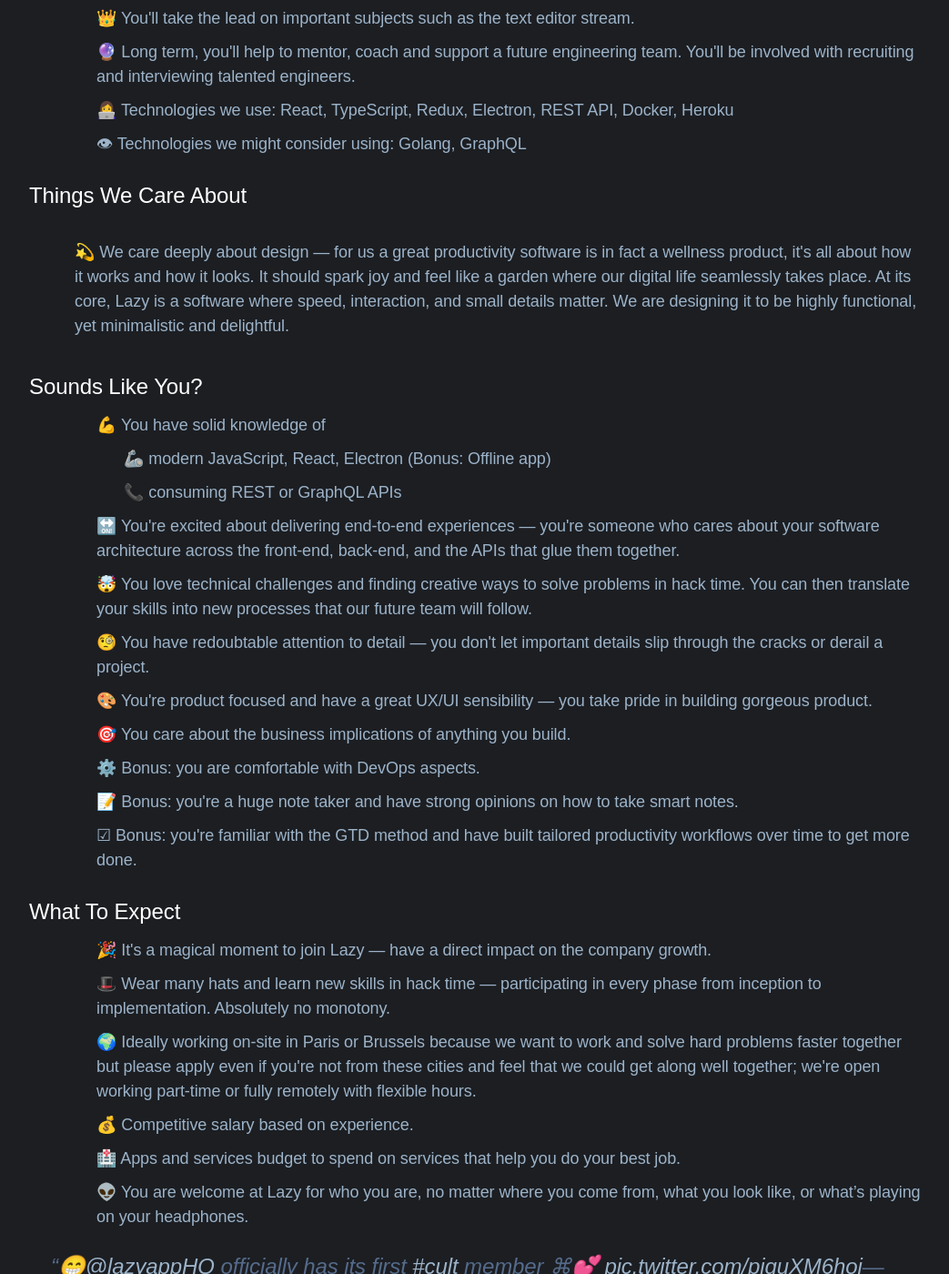
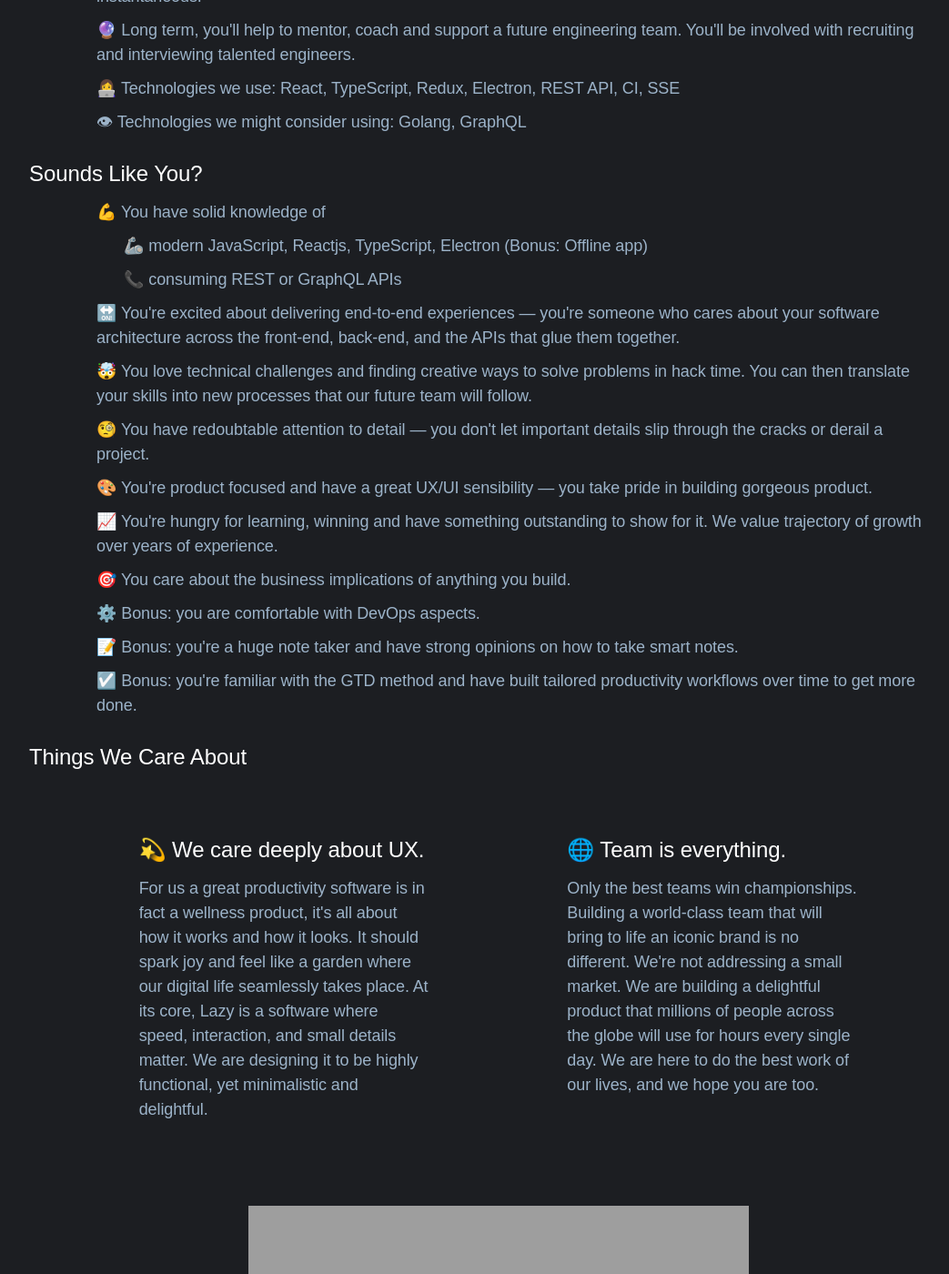
Before and after one commit to demtzu/lazy-landing, a Jekyll site: the page built from full-stack-swe-em.html, in a window 1280 px wide and 1400 px high, scrolled down 1902 px. Shown: the whole window at 91% size, without its empty margins (92-1135 px from the left). Built offline with Jekyll 4.4.1, drawn with Linux system fonts in a browser that asks for light colours; some web fonts are replaced; comment, search, counter and statistics services are not loaded; some of the changed text lies outside the part shown; grey boxes are pictures that could not be loaded.

Commit message:
update fs eng

```diff
--- a/full-stack-swe-em.html
+++ b/full-stack-swe-em.html
@@ -1,7 +1,7 @@
 ---
 layout: jobs
-title: Senior Full Stack Engineer @ Lazy
-description: We're hiring our first employee — Senior Full Stack Engineer — Apply to this role
+title: Senior Full Stack Engineer
+description: 👋 Come join us in crafting some delight @ Lazy
 image: hiring-SWE.png
 ---
 
@@ -12,6 +12,7 @@ image: hiring-SWE.png
                 <div class="container">
                     <div class="media-inner section-inner">
                         <div class="media-header text-center">
+                          <div class="tagline">founding team</div>
                             <h1 class="section-title mt-0">Senior Full Stack Engineer</h1>
                             <div class="media-canvas2-job"></div>
                           <!-- <img src="/assets/images/hiring-SWE.png"> -->
@@ -34,7 +35,7 @@ image: hiring-SWE.png
 
                                 <div class="text-left mt-8 mrl-50 text-sm">Often when you are in the middle of something, a thought comes to mind that you need to write down, whether it's a lightbulb moment or a reminder. With Lazy, you can write down that thought with a UX that reduces the cognitive cost of jotting something down, respecting your precious flow, and always designed for speed.</div>
 
-                                <div class="text-left mt-8 mrl-50 text-sm">We believe that CLUI is the perfect tool to capture anything from anywhere but unfortunately that won’t help users think better or get more done unless there is a good system behind to process those thoughts. That's why we're also building what we call a <i>Universal Inbox</i> to collect all your captures.</div>
+                                <div class="text-left mt-8 mrl-50 text-sm">We believe that CLUI is the perfect tool to capture anything from anywhere. Unfortunately this won’t help users think better or get more done unless there is a good system behind to process those thoughts. That's why we're also building what we call a <i>Universal Inbox</i> to collect all your captures.</div>
                             </div>
 
                         <img src="/assets/images/lazy-scope-capture.png">
@@ -46,21 +47,15 @@ image: hiring-SWE.png
                         <h3 class="section-title text-left" id="do">What You'll Do</h3>
 
                         <ul class="text-sm" style="list-style: none;">
+                          <li class="lili">✨ You'll craft intuitive user experience that delight, using modern web frameworks.</li>
                           <li class="lili">🛠 You'll first build the core features of our MVP closely with our CTO from start to finish by breaking down high-level goals into tasks and timelines.</li>
-                          <li class="lili">🙋‍♂️ You'll then take ownership of the features that you develop — think features to improve the format of captures that we support, such as a tweet storm captured in a neat way into the <i>universal inbox.</i></li>
-                          <li class="lili">⚡️ You'll build improvements to performance, reliability and product polish, making the Lazy infrastructure scalable and monitoring end-user experience.</li>
+                          <li class="lili">🙋‍♂️ You'll then take ownership of the features that you develop —  to take Lazy from an early-access beta to a fully polished app, improving the look, feel and performance.</li>
                           <li class="lili">🏃 You'll make every interaction faster than 100ms because it is the threshold where interactions feel instantaneous.</li>
-                          <li class="lili">👑 You'll take the lead on important subjects such as the text editor stream.</li>
                           <li class="lili">🔮 Long term, you'll help to mentor, coach and support a future engineering team. You'll be involved with recruiting and interviewing talented engineers.</li>
-                          <li class="lili">👩‍💻 Technologies we use:  React, TypeScript, Redux, Electron, REST API, Docker, Heroku</li>
+                          <li class="lili">👩‍💻 Technologies we use: React, TypeScript, Redux, Electron, REST API, CI, SSE</li>
                           <li class="lili">👁 Technologies we might consider using: Golang, GraphQL</li>
                         </ul>
 
-                        <!-- Things We Care About -->
-
-                        <h3 class="section-title text-left">Things We Care About</h3>
-
-                        <div class="text-left mt-32 mrl-50 text-sm">💫 We care deeply about design — for us a great productivity software is in fact a wellness product, it's all about how it works and how it looks. It should spark joy and feel like a garden where our digital life seamlessly takes place. At its core, Lazy is a software where speed, interaction, and small details matter. We are designing it to be highly functional, yet minimalistic and delightful.</div>
 
                         <!-- Sounds Like You? -->
 
@@ -68,31 +63,71 @@ image: hiring-SWE.png
 
                         <ul class="text-sm" style="list-style: none;">
                           <li class="lili">💪 You have solid knowledge of</li>
-                          <li class="lili2">🦾 modern JavaScript, React, Electron (Bonus: Offline app)</li>
+                          <li class="lili2">🦾 modern JavaScript, Reactjs, TypeScript, Electron (Bonus: Offline app)</li>
                           <li class="lili2">📞 consuming REST or GraphQL APIs</li>
                           <li class="lili">🔛 You're excited about delivering end-to-end experiences — you're someone who cares about your software architecture across the front-end, back-end, and the APIs that glue them together.</li>
                           <li class="lili">🤯 You love technical challenges and finding creative ways to solve problems in hack time. You can then translate your skills into new processes that our future team will follow.</li>
                           <li class="lili">🧐 You have redoubtable attention to detail — you don't let important details slip through the cracks or derail a project.</li>
                           <li class="lili">🎨 You're product focused and have a great UX/UI sensibility — you take pride in building gorgeous product.</li>
+                          <li class="lili">📈 You're hungry for learning, winning and have something outstanding to show for it. We value trajectory of growth over years of experience.</li>
                           <li class="lili">🎯 You care about the business implications of anything you build.</li>
                           <li class="lili">⚙️ Bonus: you are comfortable with DevOps aspects.</li>
                           <li class="lili">📝 Bonus: you're a huge note taker and have strong opinions on how to take smart notes.</li>
-                          <li class="lili">☑ Bonus: you're familiar with the GTD method and have built tailored productivity workflows over time to get more done.</li>
+                          <li class="lili">☑️ Bonus: you're familiar with the GTD method and have built tailored productivity workflows over time to get more done.</li>
                         </ul>
+
+                        <!-- Things We Care About -->
+
+                        <h3 class="section-title text-left">Things We Care About</h3>
+
+                        <div class="features-wrap">
+
+                            <div class="feature is-revealing">
+                                <div class="feature-inner" style="cursor: crosshair;">
+                                    <div class="feature-icon">
+
+                                    </div>
+                                    <h3 class="feature-title mt-24">💫 We care deeply about UX.</h3>
+                                    <p class="text-sm mb-0">For us a great productivity software is in fact a wellness product, it's all about how it works and how it looks. It should spark joy and feel like a garden where our digital life seamlessly takes place. At its core, Lazy is a software where speed, interaction, and small details matter. We are designing it to be highly functional, yet minimalistic and delightful.</p>
+                                </div>
+                            </div>
+                            <div class="feature is-revealing">
+                                <div class="feature-inner" style="cursor: crosshair;" >
+
+                                    <h3 class="feature-title mt-24">🌐 Team is everything. </h3>
+                                    <p class="text-sm mb-0">Only the best teams win championships. Building a world-class team that will bring to life an iconic brand is no different. We're not addressing a small market. We are building a delightful product that millions of people across the globe will use for hours every single day. We are here to do the best work of our lives, and we hope you are too.</p>
+                                </div>
+                            </div>
+                        </div>
+
+                        <!-- Video -->
+
+                        <section class="media section">
+                                <div class="container-sm">
+                                  <br><br>
+                                        <div class="media-header text-center">
+                                          <iframe width="550" height="415" src="https://www.youtube.com/embed/wTgQ2PBiz-g" frameborder="0" allow="accelerometer; autoplay; clipboard-write; encrypted-media; gyroscope; picture-in-picture" allowfullscreen></iframe>
+                                        </div>
+
+                                </div>
+                            </section>
 
                         <!-- What To Expect -->
 
                         <h3 class="section-title text-left" id="expect">What To Expect</h3>
 
                         <ul class="text-sm" style="list-style: none;">
-                          <li class="lili">🎉 It's a magical moment to join Lazy — have a direct impact on the company growth.</li>
+                          <li class="lili">🌱 Be part of the founding team of a well-funded company that defines a new category.</li>
+                          <li class="lili">🎉 It's a magical moment to join Lazy — have a direct impact on company growth. You will define our culture, way of work and ultimately the success of our company.</li>
                           <li class="lili">🎩 Wear many hats and learn new skills in hack time — participating in every phase from inception to implementation. Absolutely no monotony.</li>
-                          <li class="lili">🌍 Ideally working on-site in Paris or Brussels because we want to work and solve hard problems faster together but please apply even if you're not from these cities and feel that we could get along well together; we're open working part-time or fully remotely with flexible hours.</li>
-                          <li class="lili">💰 Competitive salary based on experience.</li>
-                          <li class="lili">🏥 Apps and services budget to spend on services that help you do your best job.</li>
+                          <li class="lili">💰 Competitive salary + generous Equity packages will match the company stage and experience to make sure everyone is aligned with enough skin-in-the-game.</li>
+                          <li class="lili">💻 MacBook Pro and budget to spend on services that help you succeed.</li>
+                          <li class="lili">🧑‍🏫 Annual learning budget to take classes and go to conferences.</li>
+                          <li class="lili">🌍 Ideally working on-site in Paris or Brussels because we want to work and solve hard problems faster together but please apply even if you're not from these cities and you feel that we could get along well together; we're open working part-time or fully remotely with flexible hours.</li>
                           <li class="lili">👽 You are welcome at Lazy for who you are, no matter where you come from, what you look like, or what’s playing on your headphones.</li>
                         </ul>
 
+                        <br>
                         <div style="display: flex; justify-content: center;"><blockquote class="twitter-tweet" data-theme="dark"><p lang="en" dir="ltr">😁<a href="https://twitter.com/lazyappHQ?ref_src=twsrc%5Etfw">@lazyappHQ</a> officially has its first <a href="https://twitter.com/hashtag/cult?src=hash&amp;ref_src=twsrc%5Etfw">#cult</a> member ⌘💕 <a href="https://t.co/piguXM6hoi">pic.twitter.com/piguXM6hoi</a></p>&mdash; Ahmed Men (@demtzu) <a href="https://twitter.com/demtzu/status/1276223697125343236?ref_src=twsrc%5Etfw">June 25, 2020</a></blockquote> <script async src="https://platform.twitter.com/widgets.js" charset="utf-8"></script></div>
 
                         <!-- Recruitment Process -->
@@ -105,6 +140,7 @@ image: hiring-SWE.png
                           <li class="lili">Interview with Paolo Castro, CTO</li>
                           <li class="lili">We'll ask you to complete a test task</li>
                           <li class="lili">Interview with Ahmed Menouni, CEO</li>
+                          <li class="lili">We'll put our best offer in front of you.</li>
                         </ol>
 
                         <!-- hey, on parle aussi français :) -->
--- a/full-stack-swe.html
+++ b/old-full-stack-swe.html
@@ -33,7 +34,7 @@ image: hiring-SWE.png
 
                                 <div class="text-left mt-8 mrl-50 text-sm">Often when you are in the middle of something, a thought comes to mind that you need to write down, whether it's a lightbulb moment or a reminder. With Lazy, you can write down that thought with a UX that reduces the cognitive cost of jotting something down, respecting your precious flow, and always designed for speed.</div>
 
-                                <div class="text-left mt-8 mrl-50 text-sm">We believe that CLUI is the perfect tool to capture anything from anywhere but unfortunately that won’t help users think better or get more done unless there is a good system behind to process those thoughts. That's why we're also building what we call a <i>Universal Inbox</i> to collect all your captures.</div>
+                                <div class="text-left mt-8 mrl-50 text-sm">We believe that CLUI is the perfect tool to capture anything from anywhere. Unfortunately this won’t help users think better or get more done unless there is a good system behind to process those thoughts. That's why we're also building what we call a <i>Universal Inbox</i> to collect all your captures.</div>
                             </div>
 
                         <img src="/assets/images/lazy-scope-capture.png">
```
Also changed, not shown: other parts of old-full-stack-swe.html (+2 -1 lines), old-full-stack-swe-e.html (renamed from full-stack-swe-e.html).
